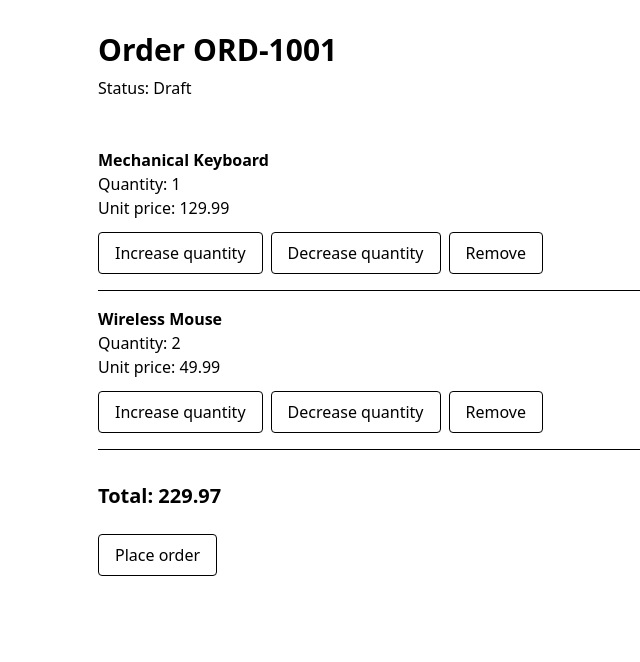
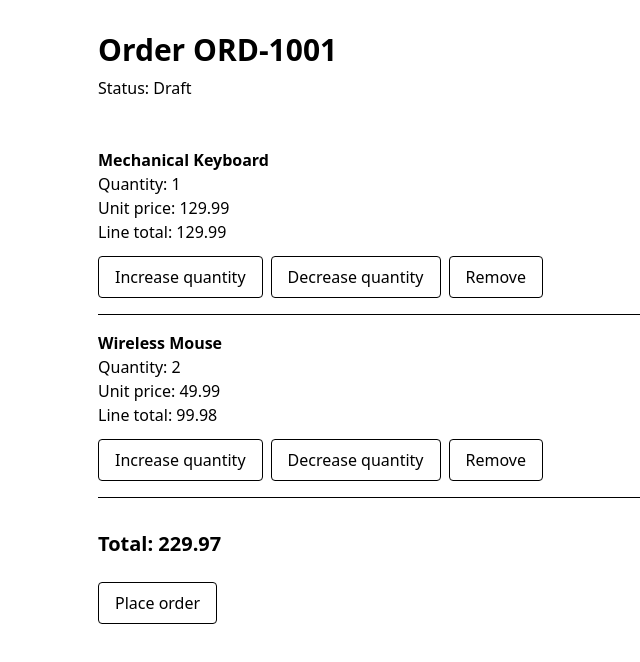
Before and after one commit to Olivierentwicklung/novatrade-frontend, an Angular app: page / in a window 1280 px wide. Shown: the top 662 px of the page, without its empty margins (190-830 px from the left). Built offline with nearby package versions, Linux system fonts and the light colour scheme.

Commit message:
feat(ch05): display product entry total

```diff
--- a/src/app/app.html
+++ b/src/app/app.html
@@ -12,6 +12,7 @@
         <h2 class="font-semibold">{{ line.productName }}</h2>
         <p>Quantity: {{ line.quantity }}</p>
         <p>Unit price: {{ line.unitPrice }}</p>
+        <p>Line total: {{ line.quantity * line.unitPrice }}</p>
 
         <button
           type="button"
```
